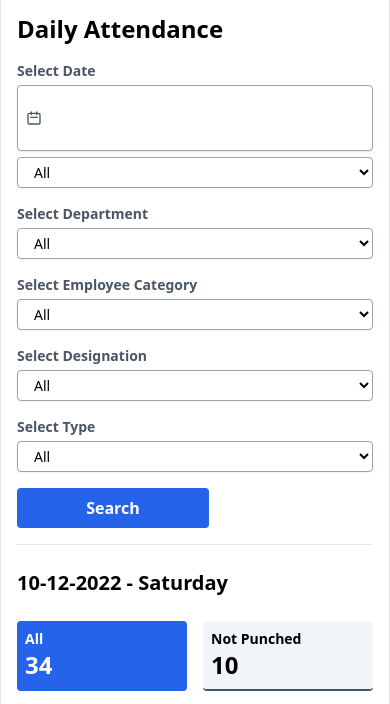
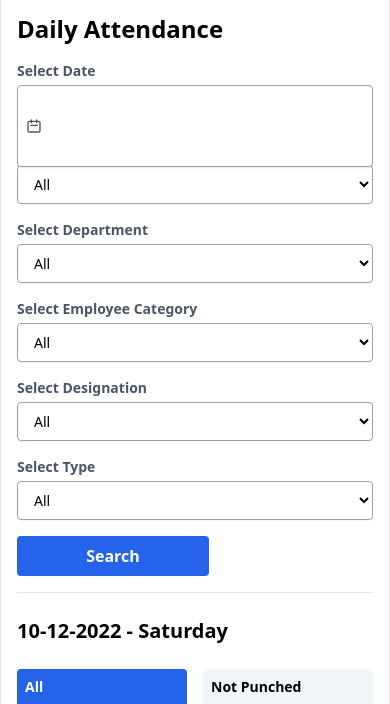
Before and after one commit to elavarasanecomads/swipebox_web, a website: page public/daily-attendance.html in a window 390 px wide. Shown: the part 121-825 px from the top of the page. Drawn offline with nearby package versions, Linux system fonts and the light colour scheme.

Commit message:
updated daily attendance

```diff
--- a/public/daily-attendance.html
+++ b/public/daily-attendance.html
@@ -71,7 +71,7 @@
 
                             <span class="inline-block w-full mt-1 rounded shadow-sm">
                                 <button
-                                    class="relative z-0 w-full py-1 pl-10 pr-3 text-left transition duration-150 ease-in-out bg-white border border-gray-400 rounded shadow-sm cursor-default lg:py-2 focus:outline-none focus:ring-1 focus:ring-blue-600 focus:border-blue-600"
+                                    class="relative z-0 w-full py-2 pl-10 pr-3 text-left transition duration-150 ease-in-out bg-white border border-gray-400 rounded shadow-sm cursor-default focus:outline-none focus:ring-1 focus:ring-blue-600 focus:border-blue-600"
                                     type="button" aria-haspopup="listbox" aria-expanded="true"
                                     aria-label="search" aria-checked="false">
 
@@ -94,7 +94,7 @@
                             <label class="text-sm font-semibold text-gray-600" for="businessname">Select
                                 Branch</label>
                             <select id="jobtype" name="jobtype" autocomplete="jobtype"
-                                class="block w-full px-3 py-1 mt-1 text-sm bg-white border border-gray-400 rounded shadow-sm lg:py-2 focus:outline-none focus:ring-primary-600 focus:border-primary-600 sm:text-base">
+                                class="block w-full px-3 py-2 mt-1 text-sm bg-white border border-gray-400 rounded shadow-sm focus:outline-none focus:ring-primary-600 focus:border-primary-600 sm:text-base">
                                 <option>All</option>
                                 <option>Ecomads Pvt Ltd, Covai</option>
                                 <option>Ecomads Pvt Ltd, Tiruchengode</option>
@@ -104,7 +104,7 @@
                             <label class="text-sm font-semibold text-gray-600" for="businessname">Select
                                 Department</label>
                             <select id="jobtype" name="jobtype" autocomplete="jobtype"
-                                class="block w-full px-3 py-1 mt-1 text-sm bg-white border border-gray-400 rounded shadow-sm lg:py-2 focus:outline-none focus:ring-blue-600 focus:border-blue-600 sm:text-base">
+                                class="block w-full px-3 py-2 mt-1 text-sm bg-white border border-gray-400 rounded shadow-sm focus:outline-none focus:ring-blue-600 focus:border-blue-600 sm:text-base">
                                 <option>All</option>
                                 <option>Sales</option>
                                 <option>Purchase</option>
@@ -115,7 +115,7 @@
                                 Employee
                                 Category</label>
                             <select id="jobtype" name="jobtype" autocomplete="jobtype"
-                                class="block w-full px-3 py-1 mt-1 text-sm bg-white border border-gray-400 rounded shadow-sm lg:py-2 focus:outline-none focus:ring-blue-600 focus:border-blue-600 sm:text-base">
+                                class="block w-full px-3 py-2 mt-1 text-sm bg-white border border-gray-400 rounded shadow-sm focus:outline-none focus:ring-blue-600 focus:border-blue-600 sm:text-base">
                                 <option>All</option>
                                 <option>Permanant</option>
                                 <option>Contract</option>
@@ -128,7 +128,7 @@
                             <label class="text-sm font-semibold text-gray-600" for="businessname">Select
                                 Designation</label>
                             <select id="jobtype" name="jobtype" autocomplete="jobtype"
-                                class="block w-full px-3 py-1 mt-1 text-sm bg-white border border-gray-400 rounded shadow-sm lg:py-2 focus:outline-none focus:ring-blue-600 focus:border-blue-600 sm:text-base">
+                                class="block w-full px-3 py-2 mt-1 text-sm bg-white border border-gray-400 rounded shadow-sm focus:outline-none focus:ring-blue-600 focus:border-blue-600 sm:text-base">
                                 <option>All</option>
                                 <option>Director</option>
                                 <option>CTO</option>
@@ -141,7 +141,7 @@
                             <label class="text-sm font-semibold text-gray-600" for="businessname">Select
                                 Type</label>
                             <select id="jobtype" name="jobtype" autocomplete="jobtype"
-                                class="block w-full px-3 py-1 mt-1 text-sm bg-white border border-gray-400 rounded shadow-sm lg:py-2 focus:outline-none focus:ring-blue-600 focus:border-blue-600 sm:text-base">
+                                class="block w-full px-3 py-2 mt-1 text-sm bg-white border border-gray-400 rounded shadow-sm focus:outline-none focus:ring-blue-600 focus:border-blue-600 sm:text-base">
                                 <option>All</option>
                                 <option>Permission</option>
                                 <option>Late Entry </option>
```
